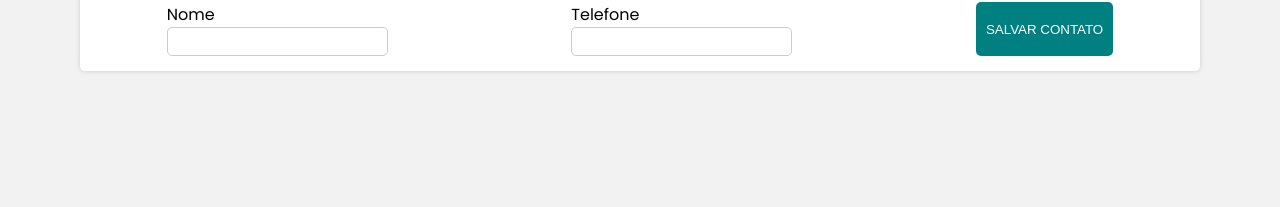
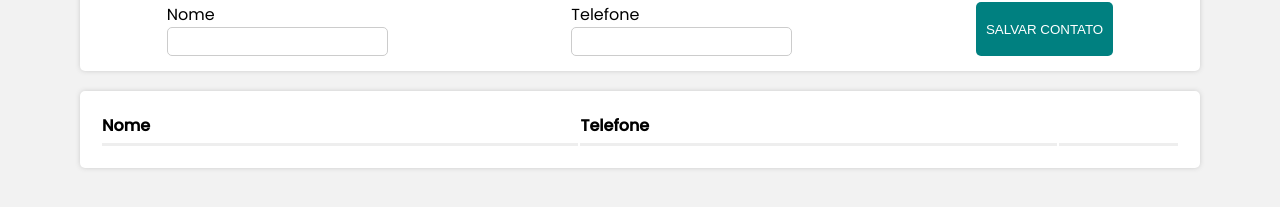
Before and after one commit to leticea/contact-list, a React (Create React App) app: page / in a window 1280 px wide. Shown: the part 113-320 px from the top of the page. Built offline with nearby package versions, Linux system fonts and the light colour scheme.

Commit message:
criando o grid para mostrar o nome e o telefone

```diff
--- a/package.json
+++ b/package.json
@@ -11,6 +11,7 @@
     "react-icons": "^4.7.1",
     "react-input-mask": "^2.0.4",
     "react-scripts": "5.0.1",
+    "react-telefone-brasileiro": "^1.0.5",
     "styled-components": "^5.3.6",
     "web-vitals": "^2.1.4"
   },
--- a/src/components/Form/index.js
+++ b/src/components/Form/index.js
@@ -1,8 +1,8 @@
 import React, { useState } from "react";
+import Grid from "../Grid";
 import * as C from "./styles";
-import ReactInputMask from "react-input-mask";
 
-const Form = () => {
+const Form = ({ handleAdd, contactList, setContactList }) => {
   const [contactName, setContactName] = useState("");
   const [phoneNumber, setPhoneNumber] = useState("");
 
@@ -13,6 +13,17 @@ const Form = () => {
       alert("Informe o nome e o telefone!");
       return;
     }
+
+    const contact = {
+      id: generateID(),
+      contactName: contactName,
+      phoneNumber: phoneNumber
+    };
+
+    handleAdd(contact);
+
+    setContactName("");
+    setPhoneNumber("");
   };
 
   return (
@@ -24,10 +35,11 @@ const Form = () => {
         </C.InputContent>
         <C.InputContent>
           <C.Label>Telefone</C.Label>
-          <C.ReactInputMask value={phoneNumber} type="number" onChange={(e) => setPhoneNumber(e.target.value)} />
+          <C.Input value={phoneNumber} type="number" onChange={(e) => setPhoneNumber(e.target.value)} />
         </C.InputContent>
         <C.Button onClick={handleSave}>SALVAR CONTATO</C.Button>
       </C.Container>
+      <Grid itens={contactList} setItens={setContactList}/>
     </>
   );
 };
--- a/src/components/Form/styles.js
+++ b/src/components/Form/styles.js
@@ -31,14 +31,6 @@ export const Input = styled.input`
   border: 1px solid #ccc;
 `;
 
-export const ReactInputMask = styled.input`
-  outline: none;
-  border-radius: 5px;
-  padding: 5px 10px;
-  font-size: 15px;
-  border: 1px solid #ccc
-`;
-
 export const Button = styled.button`
   padding: 5px 10px;
   border: none;
--- /dev/null
+++ b/src/components/Grid/index.js
@@ -0,0 +1,29 @@
+import React from "react";
+import * as C from "./styles";
+
+const Grid = ({ itens, setItens }) => {
+  const onDelete = (ID) => {
+    const newArray = itens.filter((contact) => contact.id !== ID);
+    setItens(newArray);
+    localStorage.setItem("contacts", JSON.stringify(newArray));
+  };
+
+  return (
+    <C.Table>
+      <C.Thead>
+        <C.Tr>
+          <C.Th width={40}>Nome</C.Th>
+          <C.Th width={40}>Telefone</C.Th>
+          <C.Th width={10}></C.Th>
+        </C.Tr>
+      </C.Thead>
+      <C.Tbody>
+        {itens?.map((item, index) => (
+          <GridItem key={index} item={item} onDelete={onDelete} />
+        ))}
+      </C.Tbody>
+    </C.Table>
+  )
+}
+
+export default Grid;
--- /dev/null
+++ b/src/components/Grid/styles.js
@@ -0,0 +1,24 @@
+import styled from "styled-components";
+
+export const Table = styled.table`
+  width: 98%;
+  background-color: #fff;
+  padding: 20px;
+  box-shadow: 0px 0px 5px #ccc;
+  border-radius: 5px;
+  max-width: 1120px;
+  margin: 20px auto;
+`;
+
+export const Thead = styled.thead``;
+
+export const Tbody = styled.tbody``;
+
+export const Tr = styled.tr``;
+
+export const Th = styled.th`
+  border-bottom: inset;
+  padding-bottom: 5px;
+  text-align: ${(props) => (props.alignCenter ? "center" : "start")};
+  width: ${(props) => (props.width ? props.width + "%" : "auto")};
+`;
--- /dev/null
+++ b/src/components/GridItem/styles.js
@@ -0,0 +1,13 @@
+import styled from "styled-components";
+
+export const Tr = styled.tr``;
+
+export const Td = styled.td`
+  padding-top: 15px;
+  text-align: ${(props) => (props.alignCenter ? "center" : "start")};
+  word-break: break-all;
+  svg {
+    width: 18px;
+    height: 18px;
+  }
+`;
```
Also changed, not shown: src/components/GridItem/index.js (added, +17 -0 lines), 1 other file (tests, documents, lock files or other folders).
